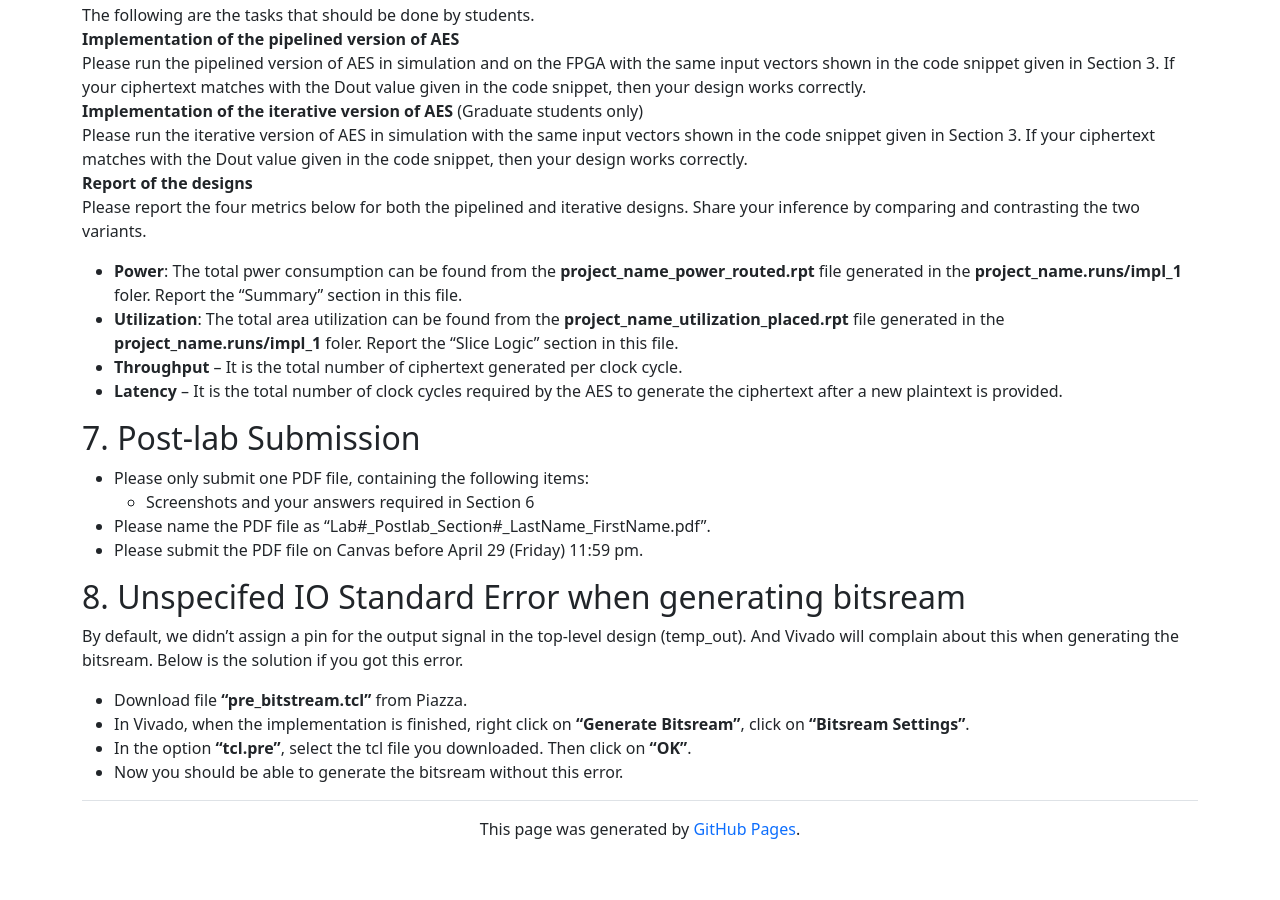
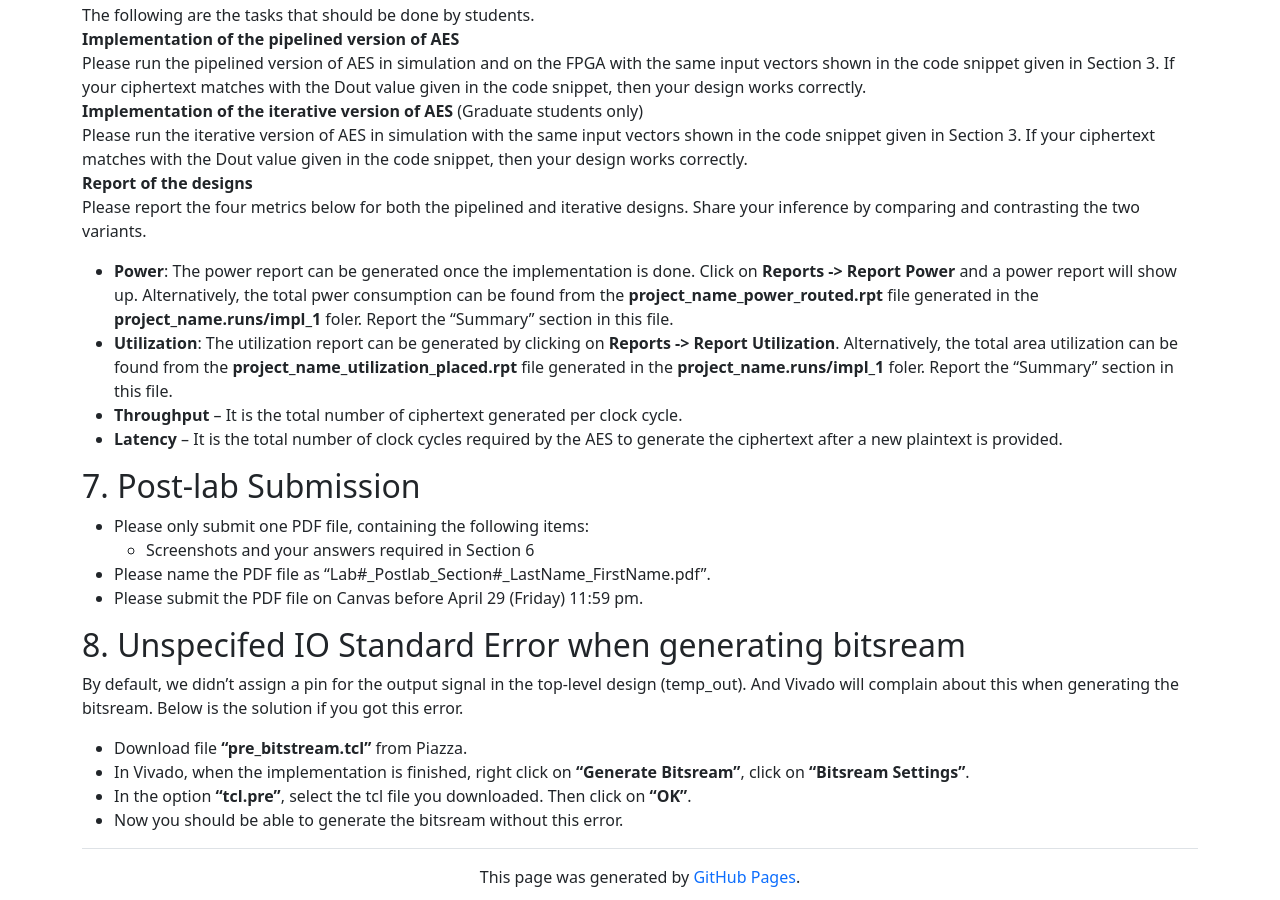
Before and after one commit to hailiangh/hailiangh.github.io, a Jekyll site: the page built from TA/ECEN689_Spring2022/labX_manual.md, in a window 1280 px wide and 900 px high, scrolled down 10554 px. Built offline with Jekyll 4.4.1, drawn with Linux system fonts in a browser that asks for light colours; before the commit the page ends 11411 px from its top, so only the background shows below that.

Commit message:
Update labX_manual.md

```diff
--- a/TA/ECEN689_Spring2022/labX_manual.md
+++ b/TA/ECEN689_Spring2022/labX_manual.md
@@ -116,8 +116,8 @@ Please run the pipelined version of AES in simulation and on the FPGA with the s
 Please run the iterative version of AES in simulation with the same input vectors shown in the code snippet given in Section 3. If your ciphertext matches with the Dout value given in the code snippet, then your design works correctly.
 **Report of the designs**
 Please report the four metrics below for both the pipelined and iterative designs. Share your inference by comparing and contrasting the two variants.
-- **Power**: The total pwer consumption can be found from the **project_name_power_routed.rpt** file generated in the **project_name.runs/impl_1** foler. Report the "Summary" section in this file.
-- **Utilization**: The total area utilization can be found from the **project_name_utilization_placed.rpt** file generated in the **project_name.runs/impl_1** foler. Report the "Slice Logic" section in this file.
+- **Power**: The power report can be generated once the implementation is done. Click on **Reports -> Report Power** and a power report will show up. Alternatively, the total pwer consumption can be found from the **project_name_power_routed.rpt** file generated in the **project_name.runs/impl_1** foler. Report the "Summary" section in this file.
+- **Utilization**: The utilization report can be generated by clicking on **Reports -> Report Utilization**. Alternatively, the total area utilization can be found from the **project_name_utilization_placed.rpt** file generated in the **project_name.runs/impl_1** foler. Report the "Summary" section in this file.
 - **Throughput** – It is the total number of ciphertext generated per clock cycle.
 - **Latency** – It is the total number of clock cycles required by the AES to generate the ciphertext after a new plaintext is provided.
 
```
